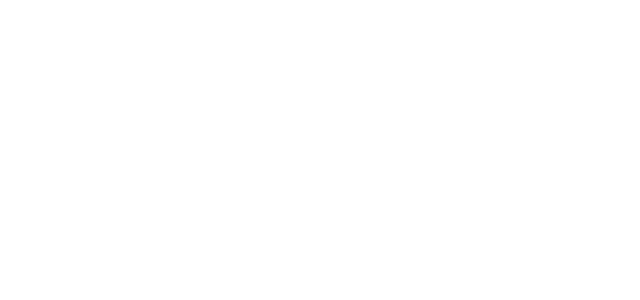
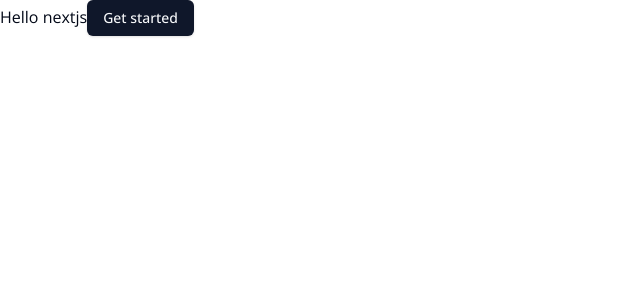
Before and after one commit to shinjith-dev/reachinbox, a Next.js app: page / in a window 1280 px wide. Shown: the top 300 px of the page, without its empty margins (0-640 px from the left). Built offline with nearby package versions, Linux system fonts and the light colour scheme.

Commit message:
feat: add shadcn
setup shadcn & format

Signed-off-by: shinjith-dev <shinjithpallikkara@gmail.com>

```diff
--- a/app/globals.css
+++ b/app/globals.css
@@ -2,8 +2,68 @@
 @tailwind components;
 @tailwind utilities;
 
-@layer utilities {
-  .text-balance {
-    text-wrap: balance;
+@layer base {
+  :root {
+    --background: 0 0% 100%;
+    --foreground: 222.2 84% 4.9%;
+    --card: 0 0% 100%;
+    --card-foreground: 222.2 84% 4.9%;
+    --popover: 0 0% 100%;
+    --popover-foreground: 222.2 84% 4.9%;
+    --primary: 222.2 47.4% 11.2%;
+    --primary-foreground: 210 40% 98%;
+    --secondary: 210 40% 96.1%;
+    --secondary-foreground: 222.2 47.4% 11.2%;
+    --muted: 210 40% 96.1%;
+    --muted-foreground: 215.4 16.3% 46.9%;
+    --accent: 210 40% 96.1%;
+    --accent-foreground: 222.2 47.4% 11.2%;
+    --destructive: 0 84.2% 60.2%;
+    --destructive-foreground: 210 40% 98%;
+    --border: 214.3 31.8% 91.4%;
+    --input: 214.3 31.8% 91.4%;
+    --ring: 222.2 84% 4.9%;
+    --radius: 0.5rem;
+    --chart-1: 12 76% 61%;
+    --chart-2: 173 58% 39%;
+    --chart-3: 197 37% 24%;
+    --chart-4: 43 74% 66%;
+    --chart-5: 27 87% 67%;
+  }
+
+  .dark {
+    --background: 222.2 84% 4.9%;
+    --foreground: 210 40% 98%;
+    --card: 222.2 84% 4.9%;
+    --card-foreground: 210 40% 98%;
+    --popover: 222.2 84% 4.9%;
+    --popover-foreground: 210 40% 98%;
+    --primary: 210 40% 98%;
+    --primary-foreground: 222.2 47.4% 11.2%;
+    --secondary: 217.2 32.6% 17.5%;
+    --secondary-foreground: 210 40% 98%;
+    --muted: 217.2 32.6% 17.5%;
+    --muted-foreground: 215 20.2% 65.1%;
+    --accent: 217.2 32.6% 17.5%;
+    --accent-foreground: 210 40% 98%;
+    --destructive: 0 62.8% 30.6%;
+    --destructive-foreground: 210 40% 98%;
+    --border: 217.2 32.6% 17.5%;
+    --input: 217.2 32.6% 17.5%;
+    --ring: 212.7 26.8% 83.9%;
+    --chart-1: 220 70% 50%;
+    --chart-2: 160 60% 45%;
+    --chart-3: 30 80% 55%;
+    --chart-4: 280 65% 60%;
+    --chart-5: 340 75% 55%;
   }
 }
+
+@layer base {
+  * {
+    @apply border-border;
+  }
+  body {
+    @apply bg-background text-foreground;
+  }
+}
--- a/app/layout.tsx
+++ b/app/layout.tsx
@@ -1,8 +1,7 @@
 import type { Metadata } from "next";
-import { Inter } from "next/font/google";
 import "./globals.css";
-
-const inter = Inter({ subsets: ["latin"] });
+import { openSans } from "@/lib/fonts";
+import { cn } from "@/lib/utils";
 
 export const metadata: Metadata = {
   title: "ReachInbox",
@@ -15,7 +14,14 @@
 }>) {
   return (
     <html lang="en">
-      <body className={inter.className}>{children}</body>
+      <body
+        className={cn(
+          "min-h-screen bg-background font-sans antialiased",
+          openSans.variable,
+        )}
+      >
+        {children}
+      </body>
     </html>
   );
 }
--- a/app/page.tsx
+++ b/app/page.tsx
@@ -1,7 +1,10 @@
+import { Button } from "@/components/ui/button";
+
 export default function Home() {
   return (
     <main>
-
+      Hello nextjs
+      <Button>Get started</Button>
     </main>
   );
 }
--- /dev/null
+++ b/components/ui/button.tsx
@@ -0,0 +1,57 @@
+import * as React from "react";
+import { Slot } from "@radix-ui/react-slot";
+import { cva, type VariantProps } from "class-variance-authority";
+
+import { cn } from "@/lib/utils";
+
+const buttonVariants = cva(
+  "inline-flex items-center justify-center whitespace-nowrap rounded-md text-sm font-medium transition-colors focus-visible:outline-none focus-visible:ring-1 focus-visible:ring-ring disabled:pointer-events-none disabled:opacity-50",
+  {
+    variants: {
+      variant: {
+        default:
+          "bg-primary text-primary-foreground shadow hover:bg-primary/90",
+        destructive:
+          "bg-destructive text-destructive-foreground shadow-sm hover:bg-destructive/90",
+        outline:
+          "border border-input bg-background shadow-sm hover:bg-accent hover:text-accent-foreground",
+        secondary:
+          "bg-secondary text-secondary-foreground shadow-sm hover:bg-secondary/80",
+        ghost: "hover:bg-accent hover:text-accent-foreground",
+        link: "text-primary underline-offset-4 hover:underline",
+      },
+      size: {
+        default: "h-9 px-4 py-2",
+        sm: "h-8 rounded-md px-3 text-xs",
+        lg: "h-10 rounded-md px-8",
+        icon: "h-9 w-9",
+      },
+    },
+    defaultVariants: {
+      variant: "default",
+      size: "default",
+    },
+  },
+);
+
+export interface ButtonProps
+  extends React.ButtonHTMLAttributes<HTMLButtonElement>,
+    VariantProps<typeof buttonVariants> {
+  asChild?: boolean;
+}
+
+const Button = React.forwardRef<HTMLButtonElement, ButtonProps>(
+  ({ className, variant, size, asChild = false, ...props }, ref) => {
+    const Comp = asChild ? Slot : "button";
+    return (
+      <Comp
+        className={cn(buttonVariants({ variant, size, className }))}
+        ref={ref}
+        {...props}
+      />
+    );
+  },
+);
+Button.displayName = "Button";
+
+export { Button, buttonVariants };
--- /dev/null
+++ b/lib/fonts.ts
@@ -0,0 +1,6 @@
+import { Open_Sans } from "next/font/google";
+
+export const openSans = Open_Sans({
+  subsets: ["latin"],
+  variable: "--font-sans",
+});
--- /dev/null
+++ b/lib/utils.ts
@@ -0,0 +1,6 @@
+import { type ClassValue, clsx } from "clsx";
+import { twMerge } from "tailwind-merge";
+
+export function cn(...inputs: ClassValue[]) {
+  return twMerge(clsx(inputs));
+}
--- a/tailwind.config.ts
+++ b/tailwind.config.ts
@@ -1,20 +1,84 @@
 import type { Config } from "tailwindcss";
+const { fontFamily } = require("tailwindcss/defaultTheme");
 
-const config: Config = {
+const config = {
+  darkMode: ["class"],
   content: [
-    "./pages/**/*.{js,ts,jsx,tsx,mdx}",
-    "./components/**/*.{js,ts,jsx,tsx,mdx}",
-    "./app/**/*.{js,ts,jsx,tsx,mdx}",
+    "./pages/**/*.{ts,tsx}",
+    "./components/**/*.{ts,tsx}",
+    "./app/**/*.{ts,tsx}",
+    "./src/**/*.{ts,tsx}",
   ],
+  prefix: "",
   theme: {
+    container: {
+      center: true,
+      padding: "2rem",
+      screens: {
+        "2xl": "1400px",
+      },
+    },
     extend: {
-      backgroundImage: {
-        "gradient-radial": "radial-gradient(var(--tw-gradient-stops))",
-        "gradient-conic":
-          "conic-gradient(from 180deg at 50% 50%, var(--tw-gradient-stops))",
+      fontFamily: {
+        sans: ["var(--font-sans)", ...fontFamily.sans],
+      },
+      colors: {
+        border: "hsl(var(--border))",
+        input: "hsl(var(--input))",
+        ring: "hsl(var(--ring))",
+        background: "hsl(var(--background))",
+        foreground: "hsl(var(--foreground))",
+        primary: {
+          DEFAULT: "hsl(var(--primary))",
+          foreground: "hsl(var(--primary-foreground))",
+        },
+        secondary: {
+          DEFAULT: "hsl(var(--secondary))",
+          foreground: "hsl(var(--secondary-foreground))",
+        },
+        destructive: {
+          DEFAULT: "hsl(var(--destructive))",
+          foreground: "hsl(var(--destructive-foreground))",
+        },
+        muted: {
+          DEFAULT: "hsl(var(--muted))",
+          foreground: "hsl(var(--muted-foreground))",
+        },
+        accent: {
+          DEFAULT: "hsl(var(--accent))",
+          foreground: "hsl(var(--accent-foreground))",
+        },
+        popover: {
+          DEFAULT: "hsl(var(--popover))",
+          foreground: "hsl(var(--popover-foreground))",
+        },
+        card: {
+          DEFAULT: "hsl(var(--card))",
+          foreground: "hsl(var(--card-foreground))",
+        },
+      },
+      borderRadius: {
+        lg: "var(--radius)",
+        md: "calc(var(--radius) - 2px)",
+        sm: "calc(var(--radius) - 4px)",
+      },
+      keyframes: {
+        "accordion-down": {
+          from: { height: "0" },
+          to: { height: "var(--radix-accordion-content-height)" },
+        },
+        "accordion-up": {
+          from: { height: "var(--radix-accordion-content-height)" },
+          to: { height: "0" },
+        },
+      },
+      animation: {
+        "accordion-down": "accordion-down 0.2s ease-out",
+        "accordion-up": "accordion-up 0.2s ease-out",
       },
     },
   },
-  plugins: [],
-};
+  plugins: [require("tailwindcss-animate")],
+} satisfies Config;
+
 export default config;
```
Also changed, not shown: package.json (+9 -2 lines), .eslintrc.json, components.json (added), 1 other file (tests, documents, lock files or other folders).
